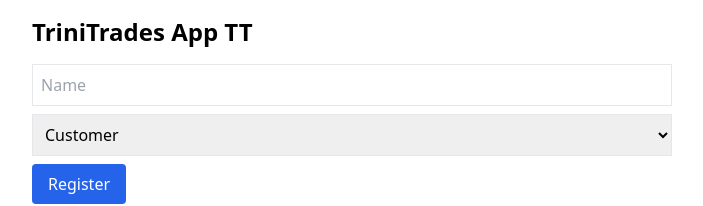
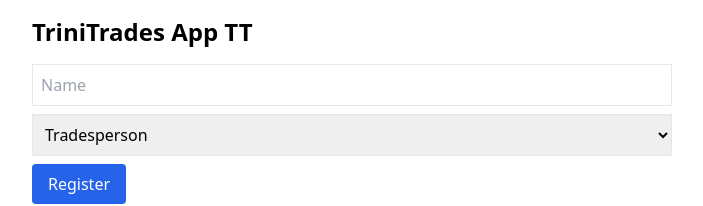
Before and after one commit to sallyali2656/trinitrades-app-tt, a React (Create React App) app: page / in a window 1280 px wide. Shown: the top 206 px of the page, without its empty margins (288-991 px from the left). Built offline with nearby package versions, Linux system fonts and the light colour scheme.

Commit message:
Update App.js

```diff
--- a/src/App.js
+++ b/src/App.js
@@ -45,8 +45,8 @@ const App = () => {
           onChange={handleChange}
           className="border p-2 w-full"
         >
-          <option value="customer">Customer</option>
-          <option value="tradesperson">Tradesperson</option>
+          <option value="tradesperson">Customer</option>
+          <option value="customer">Tradesperson</option>
         </select>
         {form.type === 'tradesperson' && (
           <>
```
